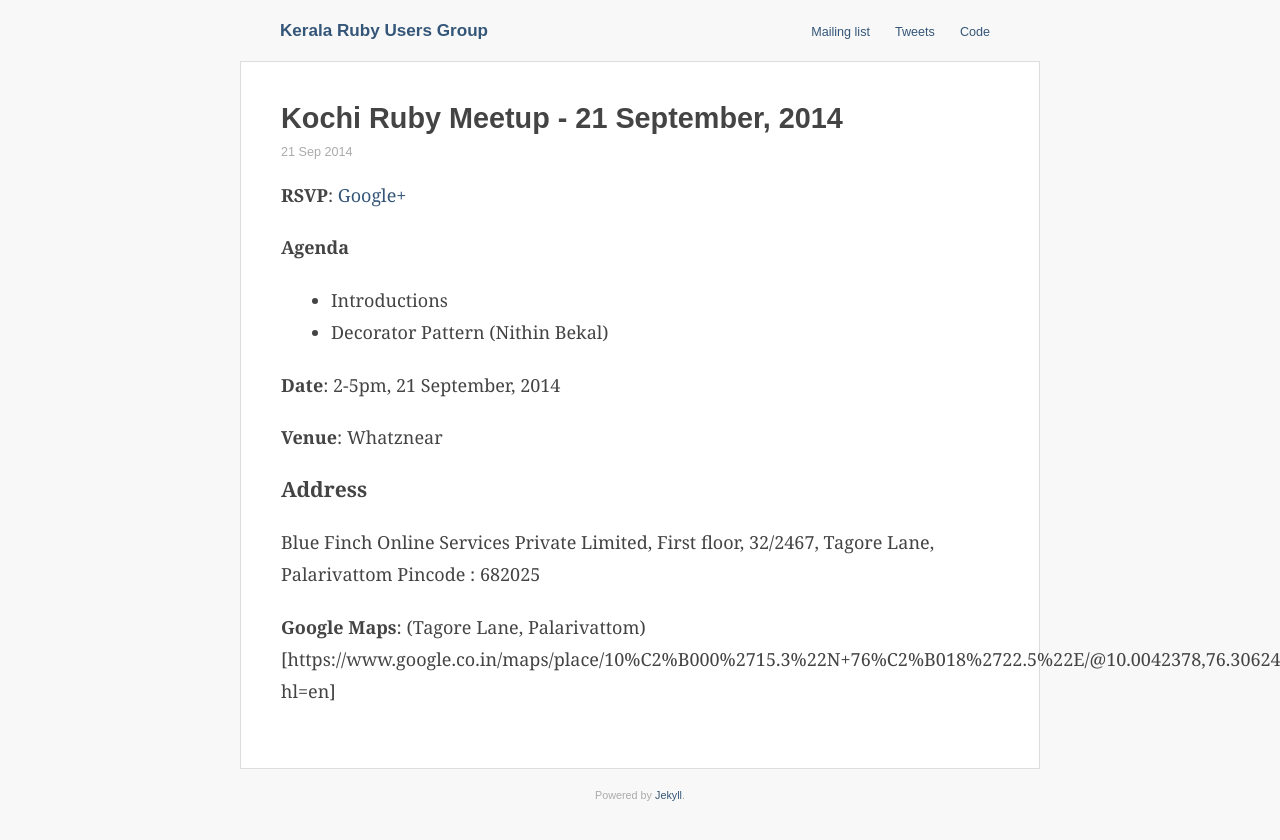
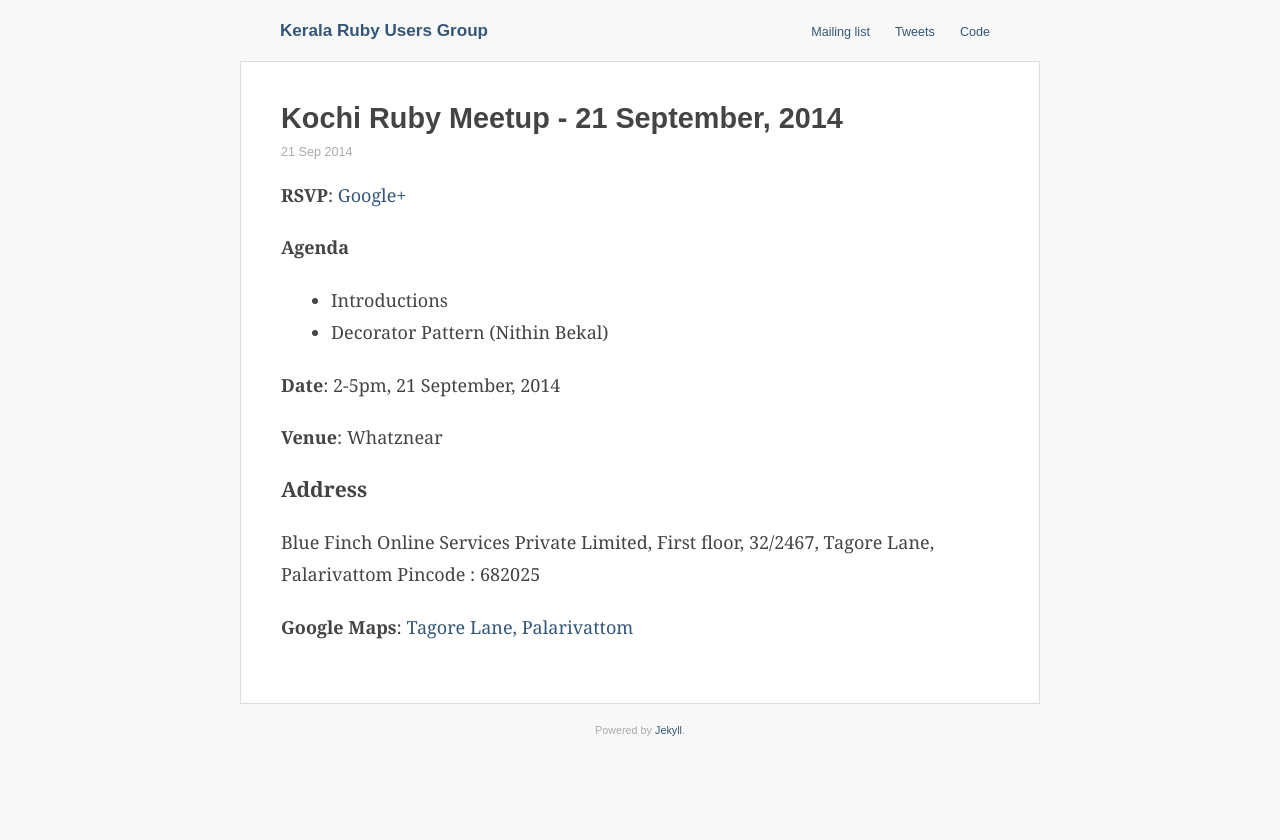
Before and after one commit to krug/krug.github.io, a Jekyll site: the page built from _posts/2014-09-21-sep-2014-kochi-meetup.md, in a window 1280 px wide. Shown: the top 840 px of the page. Built offline with Jekyll 4.4.1, drawn with Linux system fonts in a browser that asks for light colours.

Commit message:
Fix link

```diff
--- a/_posts/2014-09-21-sep-2014-kochi-meetup.md
+++ b/_posts/2014-09-21-sep-2014-kochi-meetup.md
@@ -24,4 +24,4 @@ Tagore Lane,
 Palarivattom
 Pincode : 682025
 
-**Google Maps**: (Tagore Lane, Palarivattom)[https://www.google.co.in/maps/place/10%C2%B000%2715.3%22N+76%C2%B018%2722.5%22E/@10.0042378,76.306246,15z/data=!4m2!3m1!1s0x0:0x0?hl=en]
+**Google Maps**: [Tagore Lane, Palarivattom](https://www.google.co.in/maps/place/10%C2%B000%2715.3%22N+76%C2%B018%2722.5%22E/@10.0042378,76.306246,15z/data=!4m2!3m1!1s0x0:0x0?hl=en)
```
